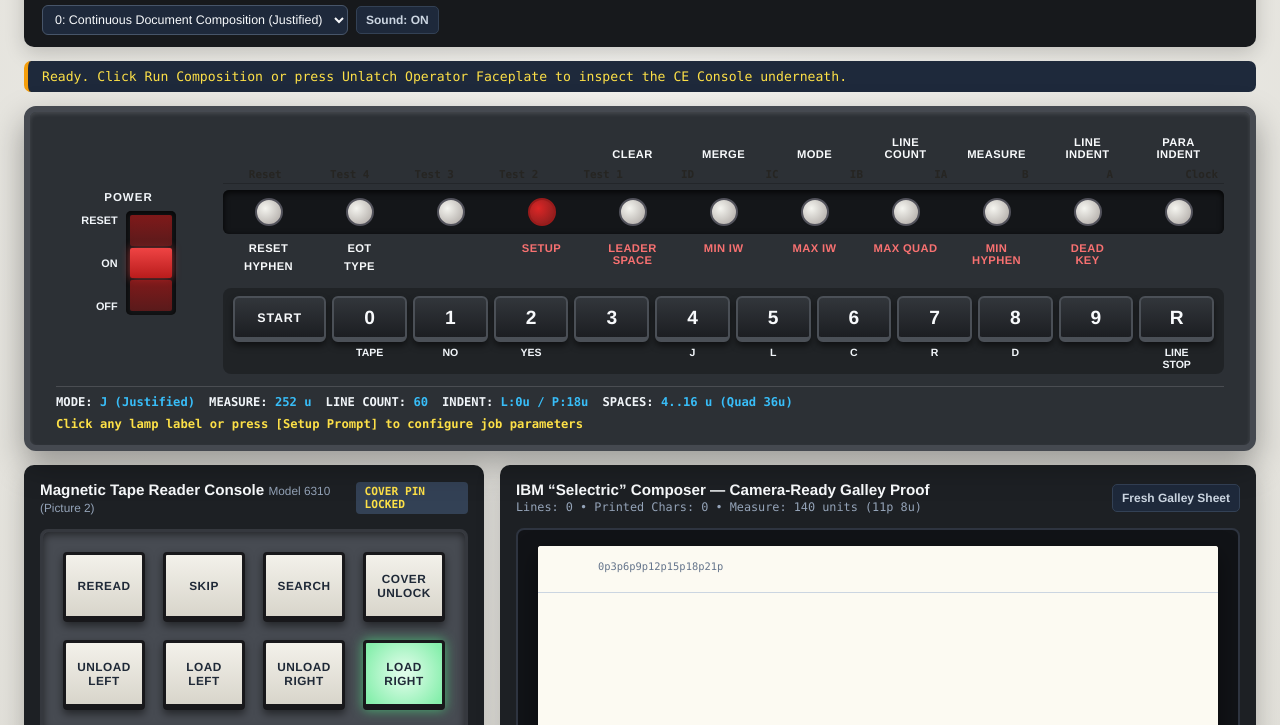
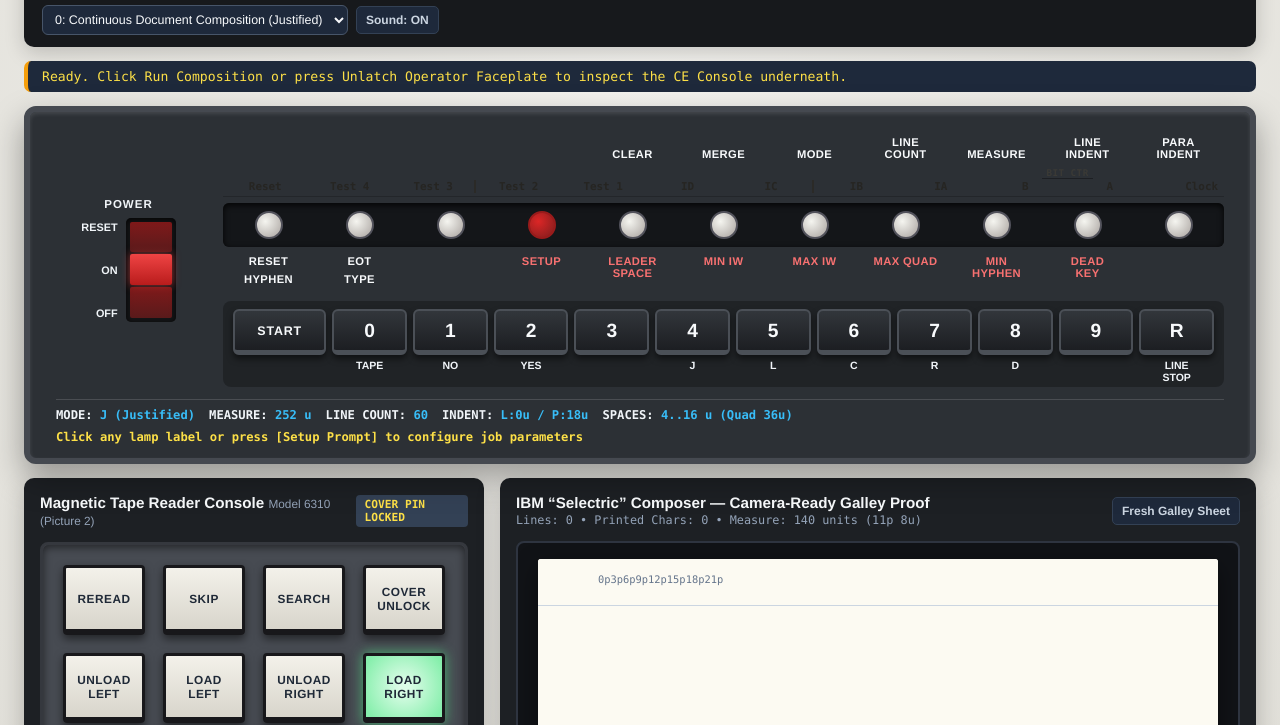
Before and after one commit to ebruchez/ibm-mt-sc, a plain HTML site: page web/index.html in a window 1280 px wide. Shown: the part 110-835 px from the top of the page. Drawn offline with Linux system fonts and the light colour scheme; a script that the page names is missing.

Commit message:
Move Bit Ctr B/A legend from loader table to CE panel Clock row

```diff
--- a/web/index.html
+++ b/web/index.html
@@ -108,9 +108,6 @@
                 <tr><td>46</td><td>0010</td><td>1010</td></tr>
                 <tr><td>47</td><td>0000</td><td>0000</td></tr>
               </tbody>
-              <tfoot>
-                <tr><td class="bit-ctr-lbl">Bit Ctr</td><td>B</td><td>A</td></tr>
-              </tfoot>
             </table>
           </div>
         </div>
@@ -157,15 +154,20 @@
             <div id="ce-row-lip" class="ce-underlay ce-lip-row">
               <div class="ce-col">Reset</div>
               <div class="ce-col">Test 4</div>
-              <div class="ce-col">Test 3</div>
+              <div class="ce-col nibble-sep">Test 3</div>
               <div class="ce-col">Test 2</div>
               <div class="ce-col">Test 1</div>
               <div class="ce-col">ID</div>
-              <div class="ce-col">IC</div>
+              <div class="ce-col nibble-sep">IC</div>
               <div class="ce-col">IB</div>
               <div class="ce-col">IA</div>
-              <div class="ce-col">B</div>
-              <div class="ce-col">A</div>
+              <div class="ce-col ce-col-bit-ctr">
+                <span class="ce-bit-ctr-title">Bit Ctr</span>
+                <div class="ce-bit-ctr-subs">
+                  <span class="ce-sub-col">B</span>
+                  <span class="ce-sub-col">A</span>
+                </div>
+              </div>
               <div class="ce-row-tag">Clock</div>
             </div>
 
@@ -180,8 +182,8 @@
               <button id="lamp-7"  class="console-lamp white-lens" title="Lamp 7: MODE / MAX IW (CE: IC / QB 1 / OP 5 / O 5 / Y 5)"></button>
               <button id="lamp-8"  class="console-lamp white-lens" title="Lamp 8: LINE COUNT / MAX QUAD (CE: IB / PB 4 / OP 4 / O 4 / Y 4)"></button>
               <button id="lamp-9"  class="console-lamp white-lens" title="Lamp 9: MEASURE / MIN HYPHEN (CE: IA / PB 3 / OP 3 / O 3 / Y 3)"></button>
-              <button id="lamp-10" class="console-lamp white-lens" title="Lamp 10: LINE INDENT / DEAD KEY (CE: B / PB 2 / OP 2 / O 2 / Y 2)"></button>
-              <button id="lamp-11" class="console-lamp white-lens" title="Lamp 11: PARA INDENT (CE: A / PB 1 / OP 1 / O 1 / Y 1)"></button>
+              <button id="lamp-10" class="console-lamp white-lens" title="Lamp 10: LINE INDENT / DEAD KEY (CE: Bit Ctr B / PB 2 / OP 2 / O 2 / Y 2)"></button>
+              <button id="lamp-11" class="console-lamp white-lens" title="Lamp 11: PARA INDENT (CE: Bit Ctr A / PB 1 / OP 1 / O 1 / Y 1)"></button>
             </div>
 
             <!-- OPERATOR FACEPLATE BOTTOM LEGENDS (Visible when Faceplate is ON — Picture 1) -->
--- a/web/styles.css
+++ b/web/styles.css
@@ -348,13 +348,6 @@ button, select {
   border-right: none;
 }
 
-.loader-table tfoot td {
-  border-top: 1px solid #33322e;
-  padding-top: 2px;
-  font-weight: 800;
-  text-align: center;
-}
-
 /* Core Console Row: Power Switch + 11 Lamps + 12 Keys */
 .console-core-row {
   display: grid;
@@ -492,6 +485,47 @@ button, select {
 .ce-lip-row {
   font-size: 0.68rem;
   border-bottom: 1px solid rgba(0, 0, 0, 0.2);
+  align-items: end;
+  padding-bottom: 3px;
+}
+
+.ce-lip-row .ce-col,
+.ce-lip-row .ce-row-tag {
+  align-self: end;
+}
+
+.ce-col-bit-ctr {
+  grid-column: 10 / 12;
+  display: flex;
+  flex-direction: column;
+  align-items: center;
+  justify-content: flex-end;
+  gap: 1px;
+}
+
+.ce-bit-ctr-title {
+  font-size: 0.58rem;
+  font-weight: 800;
+  text-transform: uppercase;
+  letter-spacing: 0.05em;
+  color: #3b3a36;
+  line-height: 1.1;
+  border-bottom: 1px solid rgba(0, 0, 0, 0.35);
+  padding: 0 4px;
+}
+
+.ce-bit-ctr-subs {
+  display: grid;
+  grid-template-columns: 1fr 1fr;
+  width: 100%;
+  text-align: center;
+}
+
+.ce-sub-col {
+  display: block;
+  font-size: 0.68rem;
+  font-weight: 700;
+  color: #262522;
 }
 
 .ce-matrix-grid {
```
